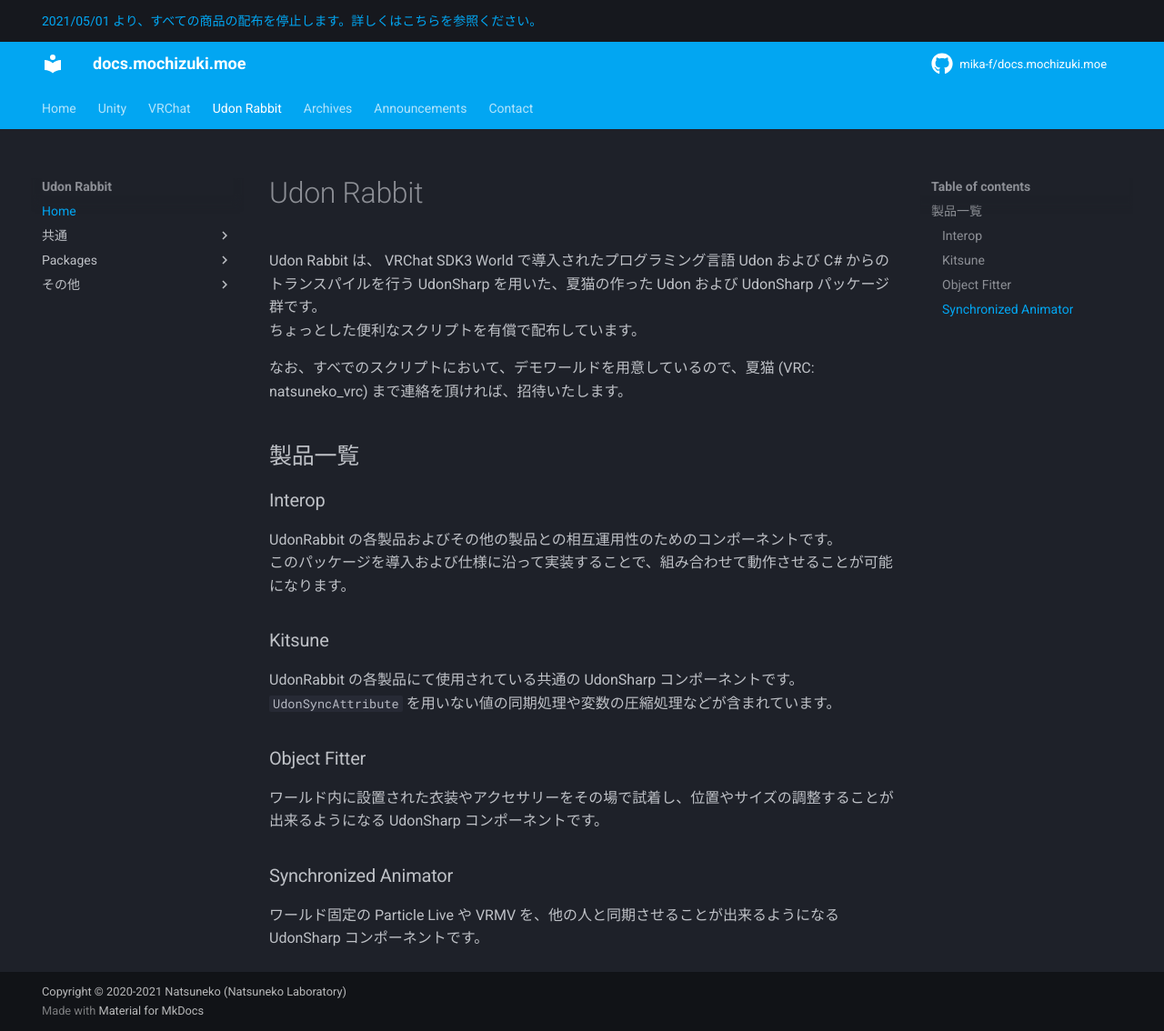
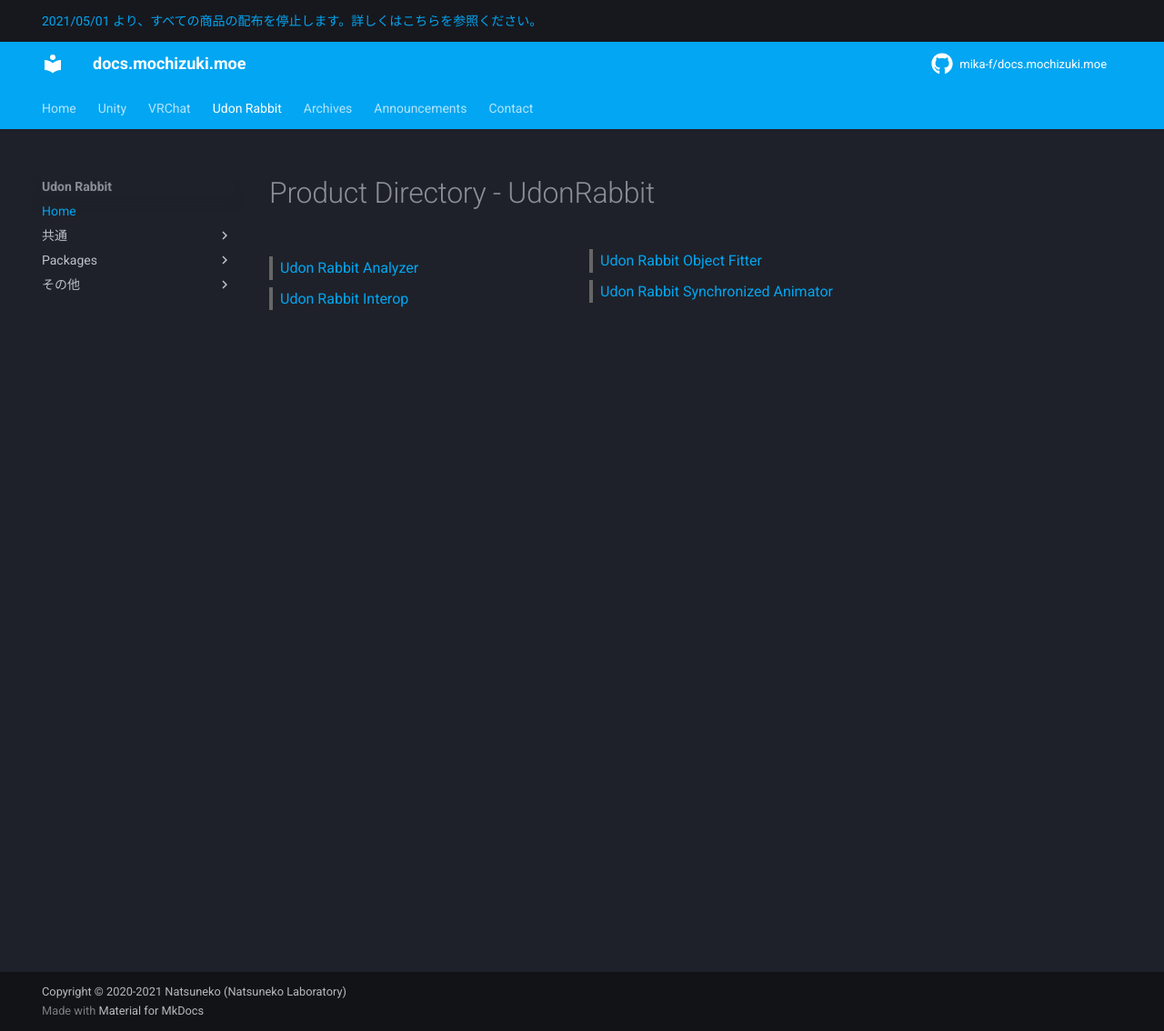
Before and after one commit to mika-archived/docs.mochizuki.moe, an MkDocs documentation site: the page built from docs/udon-rabbit/index.md, in a window 1280 px wide and 1134 px high. Shown: the whole window at 91% size. Built offline with MkDocs 1.6.1 and Material for MkDocs 9.7.7, drawn with Linux system fonts in a browser that asks for light colours; comment, search, counter and statistics services are not loaded.

Commit message:
fix: missing commit

```diff
--- a/docs/udon-rabbit/index.md
+++ b/docs/udon-rabbit/index.md
@@ -1,26 +1,16 @@
-# Udon Rabbit
+# Product Directory - UdonRabbit
 
-Udon Rabbit は、 VRChat SDK3 World で導入されたプログラミング言語 Udon および C# からのトランスパイルを行う UdonSharp を用いた、夏猫の作った Udon および UdonSharp パッケージ群です。
-ちょっとした便利なスクリプトを有償で配布しています。
-
-なお、すべでのスクリプトにおいて、デモワールドを用意しているので、夏猫 (VRC: natsuneko_vrc) まで連絡を頂ければ、招待いたします。
-
-## 製品一覧
-
-### Interop
-
-UdonRabbit の各製品およびその他の製品との相互運用性のためのコンポーネントです。
-このパッケージを導入および仕様に沿って実装することで、組み合わせて動作させることが可能になります。
-
-### Kitsune
-
-UdonRabbit の各製品にて使用されている共通の UdonSharp コンポーネントです。
-`UdonSyncAttribute` を用いない値の同期処理や変数の圧縮処理などが含まれています。
-
-### Object Fitter
-
-ワールド内に設置された衣装やアクセサリーをその場で試着し、位置やサイズの調整することが出来るようになる UdonSharp コンポーネントです。
-
-### Synchronized Animator
-
-ワールド固定の Particle Live や VRMV を、他の人と同期させることが出来るようになる UdonSharp コンポーネントです。
+<div class="two-grid">
+    <div>
+        <a href="/udon-rabbit/packages/analyzer">Udon Rabbit Analyzer</a>
+    </div>
+    <div>
+        <a href="/udon-rabbit/packages/interop">Udon Rabbit Interop</a>
+    </div>
+    <div>
+        <a href="/udon-rabbit/packages/object-fitter">Udon Rabbit Object Fitter</a>
+    </div>
+    <div>
+        <a href="/udon-rabbit/packages/synchronized-animator">Udon Rabbit Synchronized Animator</a>
+    </div>
+</div>
```
